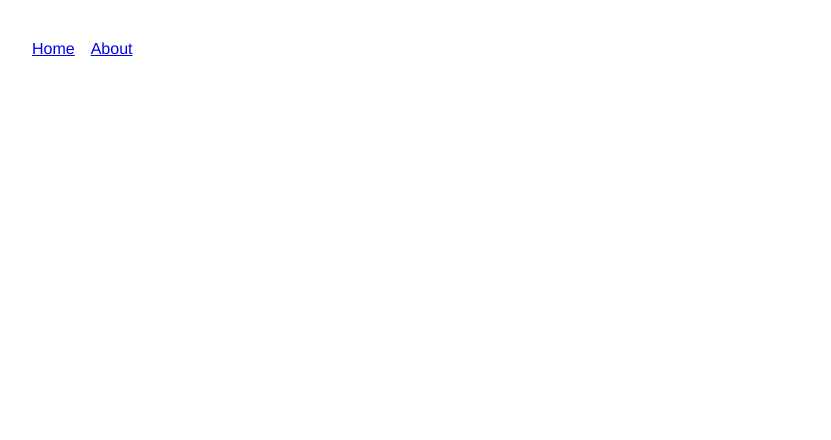
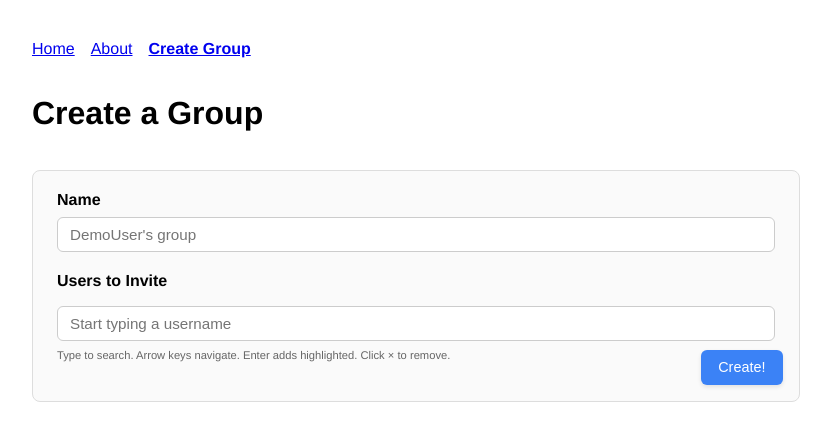
Before and after one commit to Liz-ard7/team_CHLK_frontend, a Vue app: page /create-group in a window 1280 px wide. Before the commit this address had no page. Shown: the top 440 px of the page, without its empty margins (224-1055 px from the left). Built offline with nearby package versions, Linux system fonts and the light colour scheme.

Commit message:
Added 'Create Group' view

```diff
--- a/src/App.vue
+++ b/src/App.vue
@@ -3,6 +3,7 @@
     <nav class="nav">
       <router-link to="/">Home</router-link>
       <router-link to="/about">About</router-link>
+      <router-link to="/create-group">Create Group</router-link>
     </nav>
     <router-view />
   </div>
--- a/src/router/index.js
+++ b/src/router/index.js
@@ -1,10 +1,12 @@
 import { createRouter, createWebHistory } from 'vue-router';
 import Home from '../views/Home.vue';
 import About from '../views/About.vue';
+import CreateGroup from '../views/CreateGroup.vue';
 
 const routes = [
   { path: '/', name: 'Home', component: Home },
-  { path: '/about', name: 'About', component: About }
+  { path: '/about', name: 'About', component: About },
+  { path: '/create-group', name: 'CreateGroup', component: CreateGroup }
 ];
 
 const router = createRouter({
--- /dev/null
+++ b/src/stores/user.js
@@ -0,0 +1,13 @@
+import { defineStore } from 'pinia';
+
+export const useUserStore = defineStore('user', {
+  state: () => ({
+    // Placeholder until auth implemented
+    username: 'DemoUser'
+  }),
+  actions: {
+    setUsername(name) {
+      this.username = name;
+    }
+  }
+});
--- /dev/null
+++ b/src/views/CreateGroup.vue
@@ -0,0 +1,243 @@
+<template>
+  <div class="create-group">
+    <h1>Create a Group</h1>
+    <form class="group-form" @submit.prevent="createGroup">
+      <div class="form-row">
+        <label for="groupName">Name</label>
+        <input
+          id="groupName"
+          v-model="groupName"
+          type="text"
+          :placeholder="`${userStore.username}'s group`"
+          required
+        />
+      </div>
+      <div class="form-row">
+        <label>Users to Invite</label>
+        <div class="invite-input-wrapper">
+          <div class="chips">
+            <span v-for="(user, idx) in selectedUsers" :key="user" class="chip">
+              {{ user }}
+              <button type="button" aria-label="Remove" @click="removeInvite(idx)">×</button>
+            </span>
+          </div>
+          <input
+            v-model="inviteDraft"
+            type="text"
+            placeholder="Start typing a username"
+            @keydown="onKeyDown"
+          />
+          <ul v-if="filteredSuggestions.length" class="suggestions">
+            <li
+              v-for="(user, idx) in filteredSuggestions"
+              :key="user"
+              :class="['suggestion', { highlighted: idx === highlightedIndex }]"
+              @mousedown.prevent="selectSuggestion(user)"
+            >{{ user }}</li>
+          </ul>
+        </div>
+        <small class="hint">Type to search. Arrow keys navigate. Enter adds highlighted. Click × to remove.</small>
+      </div>
+      <div class="actions">
+        <button type="submit" class="create-btn">Create!</button>
+      </div>
+    </form>
+  </div>
+</template>
+
+<script setup>
+import { ref, computed, watch } from 'vue';
+import { useUserStore } from '../stores/user';
+
+const userStore = useUserStore();
+const groupName = ref('');
+const inviteDraft = ref('');
+const selectedUsers = ref([]);
+const suggestionsSource = ref([]); // Populate later via backend
+const highlightedIndex = ref(-1);
+const userEditedName = ref(false);
+
+watch(groupName, (val, old) => {
+  if (old !== undefined && val !== `${userStore.username}'s group`) {
+    userEditedName.value = true;
+  }
+});
+watch(() => userStore.username, (newName) => {
+  if (!userEditedName.value) {
+    groupName.value = `${newName}'s group`;
+  }
+});
+
+const filteredSuggestions = computed(() => {
+  const q = inviteDraft.value.trim().toLowerCase();
+  if (!q) return [];
+  return suggestionsSource.value.filter(u =>
+    u.toLowerCase().includes(q) && !selectedUsers.value.includes(u)
+  ).slice(0, 10);
+});
+
+watch(inviteDraft, (v) => {
+  if (!v.trim()) highlightedIndex.value = -1;
+});
+
+function addInvite(value) {
+  const v = (value || inviteDraft.value).trim();
+  if (!v) return;
+  const match = suggestionsSource.value.find(u => u.toLowerCase() === v.toLowerCase());
+  const final = match || v;
+  if (!selectedUsers.value.includes(final)) selectedUsers.value.push(final);
+  inviteDraft.value = '';
+  highlightedIndex.value = -1;
+}
+
+function removeInvite(index) {
+  selectedUsers.value.splice(index, 1);
+}
+
+function onKeyDown(e) {
+  const list = filteredSuggestions.value;
+  if (['ArrowDown','ArrowUp','Enter','Escape'].includes(e.key)) e.preventDefault();
+  if (e.key === 'ArrowDown') {
+    if (!list.length) return;
+    highlightedIndex.value = (highlightedIndex.value + 1) % list.length;
+  } else if (e.key === 'ArrowUp') {
+    if (!list.length) return;
+    highlightedIndex.value = (highlightedIndex.value - 1 + list.length) % list.length;
+  } else if (e.key === 'Enter') {
+    if (highlightedIndex.value >= 0 && list[highlightedIndex.value]) {
+      addInvite(list[highlightedIndex.value]);
+    } else if (list.length === 1) {
+      addInvite(list[0]);
+    } else {
+      const exact = list.find(u => u.toLowerCase() === inviteDraft.value.trim().toLowerCase());
+      if (exact) addInvite(exact);
+    }
+  } else if (e.key === 'Escape') {
+    inviteDraft.value = '';
+    highlightedIndex.value = -1;
+  }
+}
+
+function selectSuggestion(user) {
+  addInvite(user);
+}
+
+function createGroup() {
+  const finalName = groupName.value.trim() || `${userStore.username}'s group`;
+  const payload = {
+    name: finalName,
+    invitees: selectedUsers.value.slice()
+  };
+  console.log('Creating group:', payload);
+  selectedUsers.value = [];
+  groupName.value = `${userStore.username}'s group`;
+  userEditedName.value = false;
+}
+</script>
+
+<style scoped>
+.create-group {
+  display: flex;
+  flex-direction: column;
+  gap: 1rem;
+}
+.group-form {
+  display: flex;
+  flex-direction: column;
+  gap: 1.25rem;
+  background: #fafafa;
+  padding: 1.25rem 1.5rem 2.5rem;
+  border: 1px solid #ddd;
+  border-radius: 8px;
+  position: relative;
+}
+.form-row {
+  display: flex;
+  flex-direction: column;
+  gap: 0.5rem;
+}
+.form-row label {
+  font-weight: 600;
+}
+.form-row input[type="text"] {
+  padding: 0.5rem 0.75rem;
+  border: 1px solid #ccc;
+  border-radius: 6px;
+  font-size: 0.95rem;
+}
+.invite-input-wrapper {
+  display: flex;
+  flex-direction: column;
+  gap: 0.5rem;
+}
+.chips {
+  display: flex;
+  flex-wrap: wrap;
+  gap: 0.5rem;
+}
+.chip {
+  background: #e0f0ff;
+  border: 1px solid #b5d8f5;
+  color: #045381;
+  padding: 0.25rem 0.5rem;
+  border-radius: 16px;
+  font-size: 0.75rem;
+  display: inline-flex;
+  align-items: center;
+  gap: 0.25rem;
+}
+.chip button {
+  background: none;
+  border: none;
+  cursor: pointer;
+  font-size: 0.9rem;
+  line-height: 1;
+  color: #045381;
+}
+.hint {
+  font-size: 0.7rem;
+  color: #666;
+}
+.actions {
+  position: absolute;
+  bottom: 1rem;
+  right: 1rem;
+}
+.create-btn {
+  background: #3b82f6;
+  color: #fff;
+  border: none;
+  padding: 0.6rem 1.1rem;
+  font-size: 0.9rem;
+  border-radius: 6px;
+  cursor: pointer;
+  box-shadow: 0 2px 4px rgba(0,0,0,0.1);
+}
+.create-btn:disabled {
+  opacity: 0.5;
+  cursor: not-allowed;
+}
+.create-btn:not(:disabled):hover {
+  background: #1d64d9;
+}
+.suggestions {
+  list-style: none;
+  margin: 0;
+  padding: 0;
+  border: 1px solid #ccc;
+  border-radius: 6px;
+  background: #fff;
+  max-height: 180px;
+  overflow-y: auto;
+  box-shadow: 0 2px 6px rgba(0,0,0,0.1);
+}
+.suggestion {
+  padding: 0.4rem 0.6rem;
+  cursor: pointer;
+  font-size: 0.85rem;
+}
+.suggestion:hover,
+.suggestion.highlighted {
+  background: #eef6ff;
+}
+</style>
```
Also changed, not shown: 1 other file (tests, documents, lock files or other folders).
